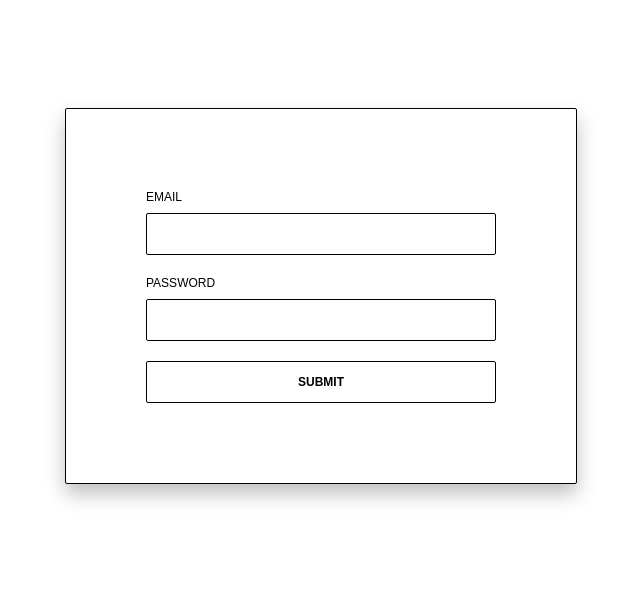
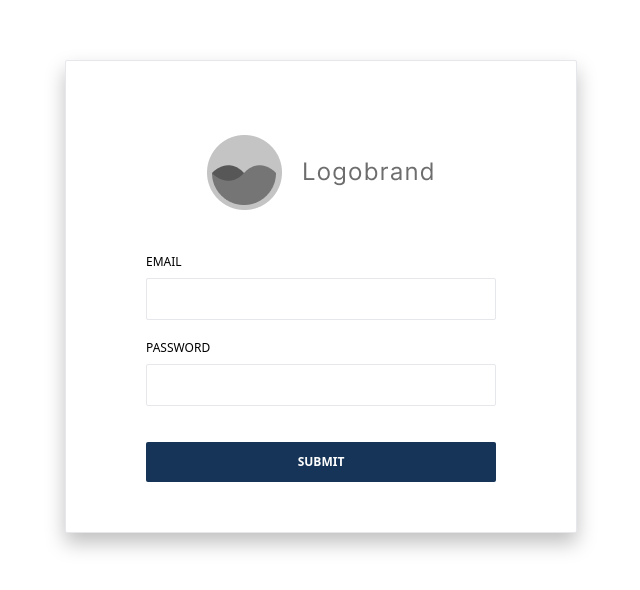
Before and after one commit to YashVermaDev/project-tubes-front, a React (Vite) app: page /login in a window 1280 px wide. Shown: the part 104-694 px from the top of the page, without its empty margins (319-959 px from the left). Built offline with nearby package versions, Linux system fonts and the light colour scheme.

Commit message:
added router and login page

```diff
--- a/package.json
+++ b/package.json
@@ -12,7 +12,7 @@
   "dependencies": {
     "@popperjs/core": "^2.11.8",
     "@preline/dropdown": "^2.4.1",
-    "preline": "^2.3.0",
+    "preline": "^2.5.1",
     "react": "^18.3.1",
     "react-dom": "^18.3.1"
   },
@@ -27,6 +27,7 @@
     "eslint-plugin-react-refresh": "^0.4.7",
     "postcss": "^8.4.39",
     "prettier": "^3.3.3",
+    "prettier-plugin-packagejson": "^2.5.3",
     "react-router-dom": "^6.26.0",
     "tailwindcss": "^3.4.6",
     "vite": "^5.3.4"
--- a/src/App.jsx
+++ b/src/App.jsx
@@ -1,8 +1,7 @@
-import "./styles/main.css";
 import Layouts from "./layouts/base.jsx";
 
-function App() {
-  return <Layouts />;
-}
+// function App() {
+//   return <Layouts />;
+// }
 
 export default App;
--- a/src/components/Button.jsx
+++ b/src/components/Button.jsx
@@ -1,6 +1,7 @@
-const button = ({ type, value, classes = '' }) => {
+const button = ({ type, value, className = '', onClick }) => {
+
     return (
-        <button type={type} className={"px-2 py-3 border rounded-sm bg-blue-500 min-w-[100px] uppercase text-xs font-bold hover:bg-black" + classes}>{value}</button>
+        <button type={type} className={`btn  ${className}`} onClick={onClick}>{value}</button>
     )
 }
 
--- a/src/components/InputField.jsx
+++ b/src/components/InputField.jsx
@@ -1,9 +1,8 @@
-// import React from 'react';
 
-const InputField = ({ label, name, type }) => {
+const InputField = ({ label, name, type, className = '' }) => {
     return (
         <>
-            <div className="flex flex-col mb-5">
+            <div className={`flex flex-col mb-5`}>
 
                 <label htmlFor={name} className="text-xs font-medium uppercase mb-2">{label}</label>
                 <input type={type} id={name} name={name} className="border px-3 py-2 rounded-sm" />
--- /dev/null
+++ b/src/components/Spinner.jsx
@@ -0,0 +1,16 @@
+
+const Spinner = ({ color, className = '' }) => {
+    const baseColor = color ? `text-${color}` : 'text-custom-primary'
+    return (
+        <>
+            <div className="flex justify-center">
+                <div className={`animate-spin inline-block size-6 border-[3px] border-current border-t-transparent   rounded-full ${baseColor}`} role="status" aria-label="loading">
+                    <span className="sr-only">Loading...</span>
+                </div>
+            </div>
+
+        </>
+    );
+};
+
+export default Spinner;
--- a/src/layouts/base.jsx
+++ b/src/layouts/base.jsx
@@ -1,6 +1,12 @@
-export default function base() {
+import "../styles/main.css";
+import { useLocation, Link } from "react-router-dom";
+import Button from "../components/Button";
+
+export default function Base() {
+  const location = useLocation()
   return (
     <>
+
       <div id="container" className="flex min-h-screen">
         <aside className="w-[20%] bg-white px-2  border-r">
           <div className="logo w-full mb-4">
@@ -28,11 +34,14 @@ export default function base() {
                         type="text"
                         name="searchBar"
                         placeholder="Search "
-                        className=" text-md w-full border border-1 rounded-sm rounded-e-none py-3 px-2 py-2 ps-4 pe-[40px] "
+                        className=" text-md w-full border border-1 rounded-sm rounded-e-none py-3 px-2 ps-4 pe-[40px] "
                       />
                       <button
                         type="submit"
-                        onSubmit="search()"
+                        onClick={(e) => {
+                          e.preventDefault();
+                          console.log('Button clicked!', e);
+                        }}
                         className="inline-flex content-center items-center border border-1 border-l-0 rounded-sm rounded-s-none px-4 hover:bg-blue hover:text-white"
                       >
                         <i className="inline-block w-[20px]">
@@ -59,12 +68,14 @@ export default function base() {
                 </div>
               </div>
             </div>
-          </header>
+          </header >
           <div id="content">
             <div className="w-full">
               <header className=" bg-gray">
                 <h1 className="text-xl !me-0">hello world</h1>
               </header>
+              <Link to="/login" className="btn btn-primary">login</Link>
+
               <p>
                 Lorem ipsum dolor sit amet consectetur, adipisicing elit. Ipsum alias quas maiores
                 atque minima aspernatur optio rem minus, a eaque.
@@ -83,8 +94,8 @@ export default function base() {
               </div>
             </div>
           </div>
-        </main>
-      </div>
+        </main >
+      </div >
     </>
   )
 }
--- a/src/layouts/index.jsx
+++ b/src/layouts/index.jsx
@@ -1,4 +1,5 @@
 import BaseLayout from './base'
+import "./styles/main.css";
 
 function layouts() {
   return <BaseLayout />
--- a/src/layouts/login.jsx
+++ b/src/layouts/login.jsx
@@ -1,15 +1,32 @@
 import InputField from "../components/InputField"
 import Button from "../components/Button"
+import { useNavigate } from "react-router-dom"
+import { useState } from "react"
+import Spinner from "../components/Spinner"
 
 const Login = function () {
+    const navigate = useNavigate()
+
+    const [isLoading, setIsLoading] = useState(false)
+    const reRoute = () => {
+        setIsLoading(true)
+        // navigate('/')
+
+    }
     return (
         <>
             <div className="min-h-screen flex items-center justify-center">
-                <div className="border rounded-sm !w-[40%] shadow1 bg-white px-[80px] py-[80px]">
-                    <form action="#">
+                <div className="border rounded-sm !w-[40%] shadow1 bg-white my-6 px-[80px] py-[50px]">
+                    <figure className="flex justify-center mb-5">
+                        <img src="./images/logo.png" alt="logo" />
+                    </figure>
+                    <form onSubmit={(e) => { e.preventDefault(); reRoute() }}>
                         <InputField name="email" type="email" label="Email" />
                         <InputField name="password" type="password" label="password" />
-                        <Button type="submit" value="submit" onSubmit="console.log(this)" classes="ms-auto w-full" />
+                        <footer className="pt-4">
+
+                            {isLoading ? <span className="w-full bg-custom-primary inline-block py-2"><Spinner color="white" /></span> : <Button value="submit" className="btn btn-primary w-full" />}
+                        </footer>
                     </form>
                 </div>
             </div>
--- a/src/router/index.jsx
+++ b/src/router/index.jsx
@@ -1,17 +1,18 @@
-import App from '../App'
+import Base from '../layouts/base'
 import Login from '../layouts/login';
 
-import {    createBrowserRouter  } from "react-router-dom";
+import { createBrowserRouter } from "react-router-dom";
 
 
 const router = createBrowserRouter([
   {
     path: "/",
-      element: <App/>,
+    element: <Base />,
   },
   {
-      path:"/login",
-      element: <Login/>,
+    path: "/login",
+    name: 'login',
+    element: <Login />,
   }
 
 
--- a/src/styles/main.css
+++ b/src/styles/main.css
@@ -1,8 +1,8 @@
-/* @tailwind base;
+@tailwind base;
 @tailwind components;
-@tailwind utilities; */
+@tailwind utilities;
 
-@import "tailwindcss/tailwind";
+/* @import "tailwindcss/tailwind"; */
 
 .container {
   @apply max-w-screen-xl mx-auto px-4;
@@ -16,3 +16,10 @@ h1 {
 .shadow1 {
   box-shadow: 0 10px 20px rgba(0, 0, 0, .25);
 }
+
+.btn {
+ @apply px-2 py-3 border rounded-[2px] inline-block text-center !shadow-none bg-custom-primary min-w-[100px] uppercase text-xs font-bold border-none !outline-none ;
+}
+.btn-primary{
+  @apply bg-custom-primary text-white hover:text-custom-primary hover:bg-custom-primary-light ;
+}
--- a/tailwind.config.js
+++ b/tailwind.config.js
@@ -2,16 +2,9 @@
 module.exports = {
   content: ['./index.html', './src/**/*.{vue,js,ts,jsx,tsx}', 'node_modules/preline/dist/*.js'],
   theme: {
-    colors: {
-      blue: '#153457',
-      white: '#fff',
-      gray: '#efefef',
+    extend: {
 
-    },
-    fontFamily: {
-      sans: ['Work Sans, sans-serif']
-    },
-    extend: {
+
       colors: {
         'custom-primary': '#153457',
         'custom-primary-light': '#00FFFF',
@@ -19,7 +12,8 @@ module.exports = {
         'custom-secondary-dark': '#BFBFBF',
         'custom-secondary-light': 'rgba(21,52,87,.1)',
         'custom-warning': '#FA1900',
-        'custom-lightblue': '#049dec'
+        'custom-lightblue': '#049dec',
+        'custom-gray': '#efefef'
       },
       fontFamily: {
         'custom-sans':
```
Also changed, not shown: src/components/userProfile.jsx (added), 1 other file (tests, documents, lock files or other folders). Lines whose indentation alone changed are shown as unchanged.
